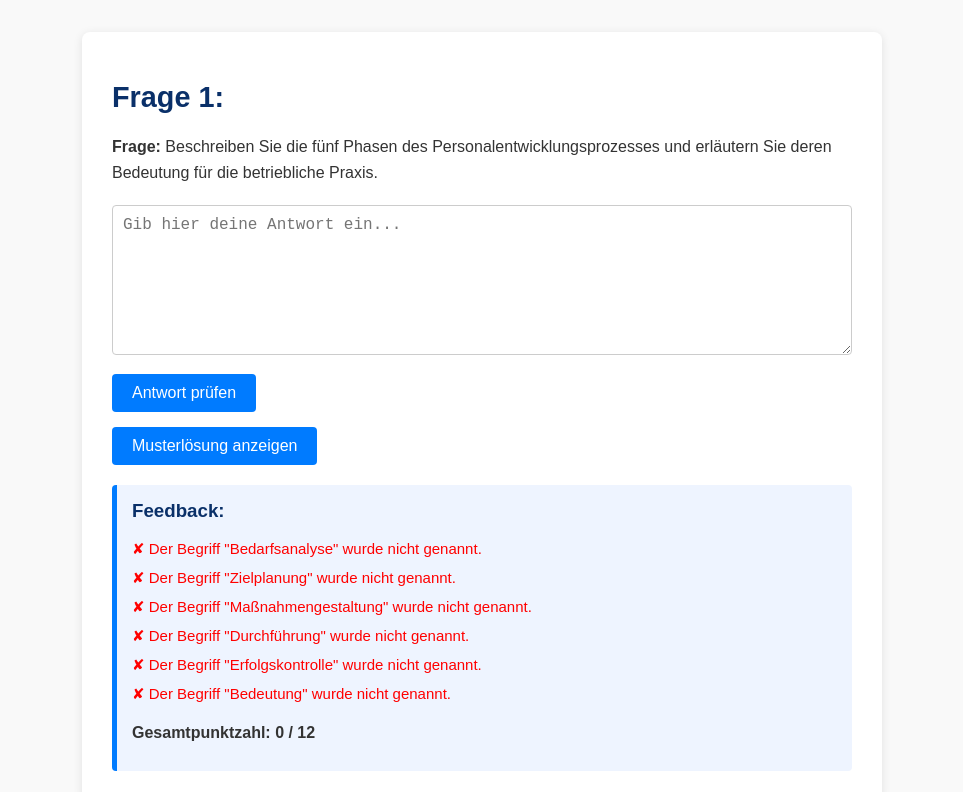
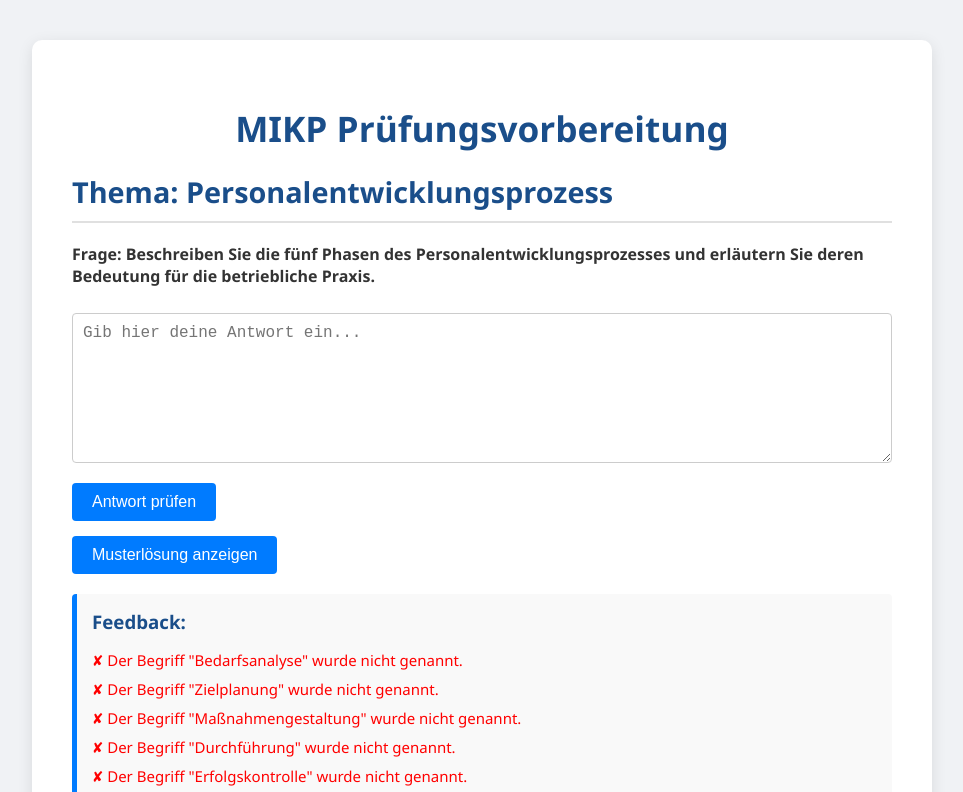
Before and after one commit to Personalentwicklung/Meister, a plain HTML site: page inhalt1.html in a window 1280 px wide. Both pictures are taken after a click on the button "Antwort prüfen". Shown: the top 792 px of the page, without its empty margins (158-1121 px from the left). Drawn offline with Linux system fonts and the light colour scheme; a script that the page names is missing.

Commit message:
Update inhalt1.html

```diff
--- a/inhalt1.html
+++ b/inhalt1.html
@@ -5,32 +5,63 @@
   <meta name="viewport" content="width=device-width, initial-scale=1.0">
   <title>MIKP - Personalentwicklung</title>
   <style>
-    /* Allgemeine Einstellungen für den Body */
+    /* CSS von ZIP3-13.html, angepasst für Konsistenz mit inhalt1.html's JS-Elementen */
     body {
-      font-family: Arial, sans-serif;
-      margin: 2rem;
-      background-color: #f9f9f9;
+      font-family: 'Segoe UI', Tahoma, Geneva, Verdana, sans-serif;
+      margin: 0;
+      padding: 40px 20px;
+      background-color: #f0f2f5;
       color: #333;
+      display: flex;
+      justify-content: center;
+      align-items: flex-start;
+      min-height: 100vh;
     }
-    /* Container for the main content to center and style */
     .container {
       background-color: #ffffff;
-      padding: 30px;
-      border-radius: 8px;
-      box-shadow: 0 2px 10px rgba(0, 0, 0, 0.1);
-      max-width: 800px;
-      margin: 20px auto;
+      padding: 40px;
+      border-radius: 10px;
+      box-shadow: 0 4px 15px rgba(0, 0, 0, 0.1);
+      max-width: 900px;
+      width: 100%;
       box-sizing: border-box;
     }
     h1 {
-      color: #0a3069;
-      text-align: left;
+      color: #1a4e8a;
+      text-align: center;
+      font-size: 2.2em;
+      margin-bottom: 5px;
+    }
+    h2 {
+      color: #1a4e8a;
       font-size: 1.8em;
+      margin-top: 20px;
+      border-bottom: 2px solid #e0e0e0;
+      padding-bottom: 10px;
       margin-bottom: 20px;
     }
-    p {
-      line-height: 1.6;
-      margin-bottom: 10px;
+    .thema-navigation-bar,
+    .question-navigation-bar {
+      display: flex;
+      gap: 10px;
+      margin-bottom: 20px;
+      flex-wrap: wrap;
+    }
+    .thema-navigation-bar button,
+    .question-navigation-bar button {
+      padding: 8px 15px;
+      background-color: #e0e0e0;
+      color: #555;
+      border: none;
+      border-radius: 5px;
+      cursor: pointer;
+      font-size: 0.9em;
+      transition: background-color 0.3s ease;
+    }
+    .thema-navigation-bar button.active,
+    .question-navigation-bar button.active {
+      background-color: #007bff;
+      color: white;
     }
     textarea {
       width: 100%;
@@ -42,7 +73,7 @@
       border-radius: 4px;
       box-sizing: border-box;
     }
-    .button {
+    .button { /* Allgemeiner Button-Stil, ähnlich ZIP3-13, aber für Aktions-Buttons */
       padding: 10px 20px;
       font-size: 16px;
       background-color: #007BFF;
@@ -56,16 +87,18 @@
     .button:hover {
       background-color: #0056b3;
     }
+
+    /* Feedback- und Musterlösung-Sektionen (an ZIP3-13-Styling angepasst, aber inhalt1.html's Klassennamen beibehalten) */
     .feedback-section {
       margin-top: 20px;
       padding: 15px;
-      background-color: #eef4ff;
-      border-left: 5px solid #007BFF;
+      background-color: #f9f9f9;
+      border-left: 5px solid #007bff;
       border-radius: 4px;
-      display: none; /* Hidden by default */
+      display: none; /* Standardmäßig ausgeblendet */
     }
     .feedback-section h3 {
-      color: #0a3069;
+      color: #1a4e8a;
       margin-top: 0;
       margin-bottom: 10px;
     }
@@ -81,13 +114,14 @@
     .feedback-ok { color: green; }
     .feedback-hinweis { color: orange; }
     .feedback-fehler { color: red; }
+
     .musterloesung-section {
       margin-top: 20px;
       padding: 15px;
       background-color: #f0f8ff;
       border-left: 5px solid #28a745;
       border-radius: 4px;
-      display: none; /* Hidden by default */
+      display: none; /* Standardmäßig ausgeblendet */
     }
     .musterloesung-section h3 {
       color: #28a745;
@@ -99,8 +133,11 @@
 <body>
 
   <div class="container">
-    <h1 id="mainQuestionTitle"></h1>
-    <p id="mainQuestionText"></p>
+    <h1>MIKP Prüfungsvorbereitung</h1>
+    <h2>Thema: Personalentwicklungsprozess</h2>
+
+    <div id="pe-prozess-frage1" class="question-section" style="display: block;">
+      <p id="mainQuestionText" style="font-weight: bold;"></p>
       <textarea id="antwort" placeholder="Gib hier deine Antwort ein..."></textarea>
       <br>
       <button class="button" onclick="bewerteAntwort()">Antwort prüfen</button>
@@ -109,18 +146,17 @@
       <div id="feedbackSection" class="feedback-section"></div>
       <div id="musterloesungSection" class="musterloesung-section"></div>
     </div>
+  </div>
 
   <script src="index.js"></script>
   <script>
-    // Global variables for the current question and loaded data
     let aktuelleFrageDaten = null;
-    let alleGeladeneFragen = {}; // To store all questions loaded from JSON
+    let alleGeladeneFragen = {};
 
-    // Helper for Stemming (using Snowball German)
     function stemWord(word) {
       if (typeof snowballFactory !== 'function') {
         console.error("Snowball stemmer factory not found. Make sure index.js is loaded correctly.");
-        return word; // Fallback to original word
+        return word;
       }
       const stemmer = snowballFactory('German');
       stemmer.setCurrent(word);
@@ -128,7 +164,6 @@
       return stemmer.getCurrent();
     }
 
-    // Normalization function
     function normalizeText(text) {
       return text.toLowerCase()
                  .replace(/ä/g, 'ae')
@@ -139,7 +174,6 @@
                  .trim();
     }
 
-    // Main evaluation function
     async function bewerteAntwort() {
       if (!aktuelleFrageDaten) {
         console.error("Keine Frage geladen.");
@@ -148,12 +182,11 @@
 
       const antwortText = document.getElementById("antwort").value;
       const normalisierteAntwort = normalizeText(antwortText);
-      // Split by one or more spaces, filter out empty strings
       const gestemmteAntwortWoerter = normalisierteAntwort.split(/\s+/).map(word => stemWord(word)).filter(word => word);
 
       const feedbackSection = document.getElementById("feedbackSection");
       feedbackSection.style.display = "block";
-      document.getElementById("showMusterloesungBtn").style.display = "block"; // Show Musterlösung button
+      document.getElementById("showMusterloesungBtn").style.display = "block";
 
       let feedbackHTML = "<h3>Feedback:</h3><ul>";
       let totalPoints = 0;
@@ -163,60 +196,41 @@
         const gestemmteKeywords = kriterium.keywords.map(word => stemWord(normalizeText(word)));
         const kriteriumNameStemmed = stemWord(normalizeText(kriterium.name));
 
-        let status = 'nicht_erkannt';
         let feedbackMessage = `<li class='feedback-fehler'>✘ Der Begriff "${kriterium.name}" wurde nicht genannt.</li>`;
 
-        // Check for direct keyword match or criterion name match (stemmed)
         const keywordOrNameFound = gestemmteKeywords.some(kw => gestemmteAntwortWoerter.includes(kw)) || gestemmteAntwortWoerter.includes(kriteriumNameStemmed);
 
         if (keywordOrNameFound) {
-          // Count words in the answer text (not stemmed words)
-          const wordCount = antwortText.split(/\s+/).filter(word => word).length;
-
-          // Simple heuristic: count words in the *entire* answer
-          // For a more precise "sentence around keyword" count, a more advanced NLP approach would be needed.
-          // For now, we compare total word count to minWoerterFuerBeschreibung.
-          // This ensures that "erkannt_ausreichend_beschrieben" needs a substantial overall answer.
-          // This heuristic might need further refinement based on user testing.
-
-          // Alternative heuristic: Attempt to find words around the first matched keyword
           let relevantSentenceWords = 0;
           const firstMatchedKeyword = kriterium.keywords.find(kw => antwortText.toLowerCase().includes(normalizeText(kw))) || kriterium.name;
           const keywordIndex = antwortText.toLowerCase().indexOf(normalizeText(firstMatchedKeyword));
 
           if (keywordIndex !== -1) {
-              // Extract a segment around the keyword to estimate relevant description length
-              const contextStart = Math.max(0, keywordIndex - 30); // 30 chars before
-              const contextEnd = Math.min(antwortText.length, keywordIndex + normalizeText(firstMatchedKeyword).length + 70); // 70 chars after
+              const contextStart = Math.max(0, keywordIndex - 30);
+              const contextEnd = Math.min(antwortText.length, keywordIndex + normalizeText(firstMatchedKeyword).length + 70);
               const contextSnippet = antwortText.substring(contextStart, contextEnd);
               relevantSentenceWords = contextSnippet.split(/\s+/).filter(word => word).length;
           } else {
-              // Fallback to total word count if no specific keyword context can be found
-              relevantSentenceWords = wordCount;
+              relevantSentenceWords = antwortText.split(/\s+/).filter(word => word).length;
           }
 
-
           if (relevantSentenceWords >= kriterium.minWoerterFuerBeschreibung) {
-            status = 'erkannt_ausreichend_beschrieben';
             feedbackMessage = `<li class='feedback-ok'>✅ Der Begriff "${kriterium.name}" wurde ausreichend beschrieben.</li>`;
-            totalPoints += 2; // Full points
+            totalPoints += 2;
           } else {
-            status = 'erkannt_kurz';
-            // Corrected: use only feedback_kurz directly
             feedbackMessage = `<li class='feedback-hinweis'>⚠️ ${kriterium.feedback_kurz}</li>`;
-            totalPoints += 1; // Half points
+            totalPoints += 1;
           }
         }
 
         feedbackHTML += feedbackMessage;
-        maxPoints += 2; // Each criterion is worth 2 points if fully described
+        maxPoints += 2;
       });
 
       feedbackHTML += `</ul><p><strong>Gesamtpunktzahl: ${totalPoints} / ${maxPoints}</strong></p>`;
       feedbackSection.innerHTML = feedbackHTML;
     }
 
-    // Function to load questions from the JSON file
     async function ladeFragen() {
       try {
         const response = await fetch('fragen_pe-prozess.json');
@@ -224,29 +238,26 @@
           throw new Error(`HTTP error! status: ${response.status}`);
         }
         alleGeladeneFragen = await response.json();
-        // Assuming we are always working with 'pep1' for now, based on the context
+        // Gehen wir davon aus, dass 'pep1' die relevante Frage für diese Seite ist
         aktuelleFrageDaten = alleGeladeneFragen.find(q => q.id === 'pep1');
 
         if (aktuelleFrageDaten) {
-          document.getElementById('mainQuestionTitle').textContent = aktuelleFrageDaten.titel;
           document.getElementById('mainQuestionText').innerHTML = `<strong>Frage:</strong> ${aktuelleFrageDaten.frageText}`;
           document.getElementById('musterloesungSection').innerHTML = `<h3>Musterlösung:</h3><p>${aktuelleFrageDaten.musterloesung.replace(/\n/g, '<br>')}</p>`;
         } else {
           console.error("Frage 'pep1' nicht im JSON gefunden.");
+          document.getElementById('mainQuestionText').textContent = "Fehler beim Laden der Frage.";
         }
       } catch (e) {
         console.error("Fehler beim Laden der Fragen aus JSON:", e);
-        document.getElementById('mainQuestionTitle').textContent = "Fehler beim Laden der Frage.";
-        document.getElementById('mainQuestionText').textContent = "Bitte stellen Sie sicher, dass 'fragen_pe-prozess.json' korrekt im selben Verzeichnis liegt.";
+        document.getElementById('mainQuestionText').textContent = "Fehler beim Laden der Frage. Bitte stellen Sie sicher, dass 'fragen_pe-prozess.json' korrekt im selben Verzeichnis liegt.";
       }
     }
 
-    // Function to show the model answer
     function zeigeMusterloesung() {
       document.getElementById("musterloesungSection").style.display = "block";
     }
 
-    // Initialize the application when the DOM is fully loaded
     document.addEventListener('DOMContentLoaded', ladeFragen);
   </script>
 </body>
```
Lines whose indentation alone changed are shown as unchanged.
